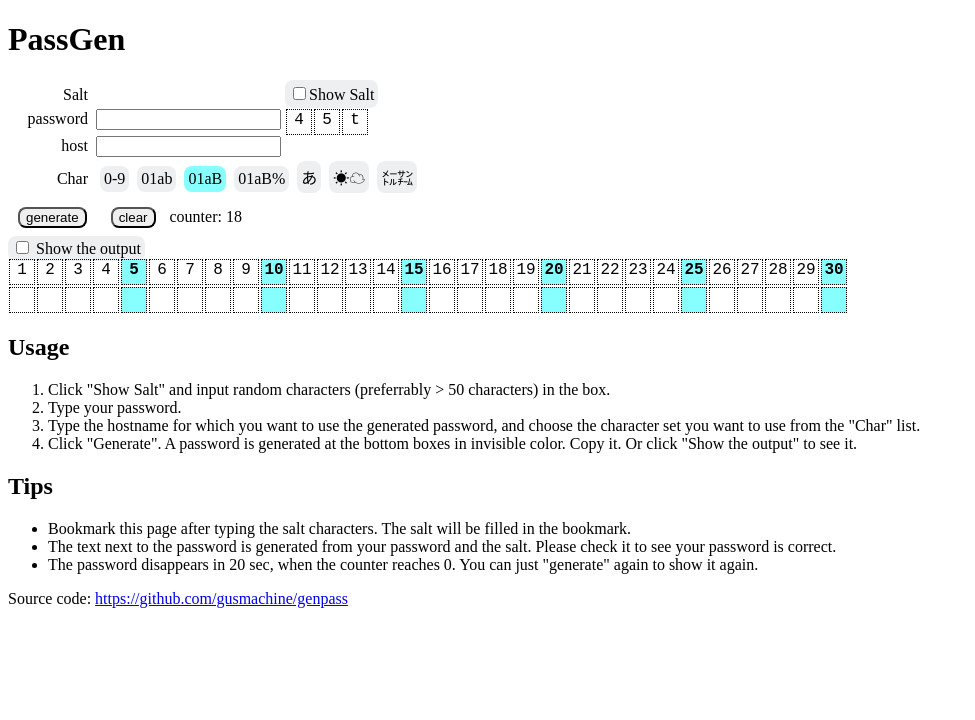
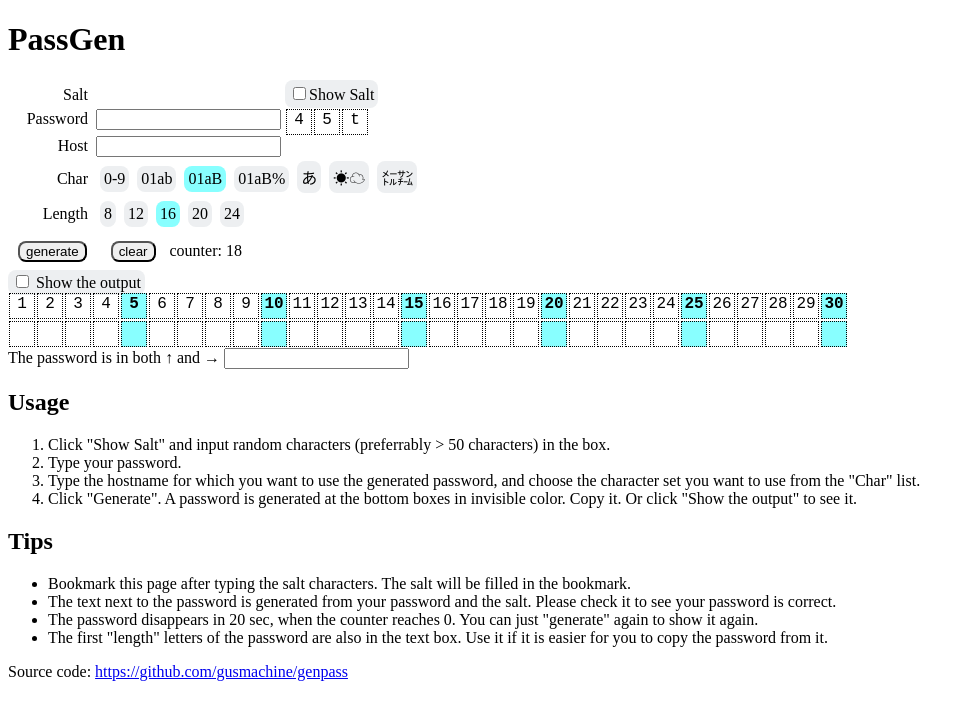
Before and after one commit to gusmachine/genpass, a website built with webpack: page src/template.html in a window 1280 px wide. Both pictures are taken after a click on the button "generate". Shown: the whole page, without its empty margins (0-975 px from the left). Built offline with nearby package versions, Linux system fonts and the light colour scheme.

Commit message:
add length field.

```diff
--- a/src/genpass.js
+++ b/src/genpass.js
@@ -74,23 +74,46 @@ function updatePass(base, code) {
 }
 
 /**
+ * Adds radiobutton + label control under |base| element.
+ * @param {Element} base the parent element of the controls.
+ * @param {string} name the name field of the radiobutton.
+ * @param {string} vbalue the value field of the radiobutton.
+ * @param {string} labelText the text used for the label.
+ * @return {Element} the radiobutton input element.
+ */
+function addRadioAndLabel(base, name, value, labelText) {
+  let radio = base.appendChild(document.createElement('input'));
+  radio.type = 'radio';
+  radio.name = name;
+  radio.value = value;
+  const id = 'r-' + name + '-' + value;
+  radio.id = id;
+  let el = base.appendChild(document.createElement('label'));
+  el.appendChild(document.createTextNode(labelText));
+  el.htmlFor = id;
+  return radio;
+}
+
+/**
  * Adds character set selection node in the form.
  * @param {string} title the title of th character set.
  * @param {string} table the character set table.
  * @return {Element} the added radio input element for the character set.
  */
 function addChrChoice(title, table) {
-  let base = document.getElementById('chrchoice');
-  let radio = base.appendChild(document.createElement('input'));
-  radio.type = 'radio';
-  radio.name = 'char';
-  radio.value = table;
-  const id = 'r-' + table;
-  radio.id = id;
-  let el = base.appendChild(document.createElement('label'));
-  el.appendChild(document.createTextNode(title));
-  el.htmlFor = id;
-  return radio;
+  return addRadioAndLabel(
+    document.getElementById('chrchoice'), 'char', table, title);
+}
+
+/**
+ * Adds length selection node in the form.
+ * @param {number} length the length choice.
+ * @return {Element} the added radio input element for the size.
+ */
+function addLengthChoice(length) {
+  const lenStr = length.toString();
+  return addRadioAndLabel(
+    document.getElementById('lenBase'), 'length', lenStr, lenStr);
 }
 
 const kPassSize = 30;
@@ -152,6 +175,11 @@ function init() {
   addChrChoice('あ', table4);
   addChrChoice('☀☁', stringFromRange(0x2600, 0x266f));
   addChrChoice('㍍㌠', stringFromRange(0x3300, 0x3357));
+  addLengthChoice(8);
+  addLengthChoice(12);
+  addLengthChoice(16).checked = true;
+  addLengthChoice(20);
+  addLengthChoice(24);
   setInterval(interval, 1000);
 }
 
@@ -175,6 +203,7 @@ function interval() {
     resetCounter -= 1;
     if (resetCounter == 0) {
       updatePass(document.getElementById('passparent'), '*'.repeat(kPassSize));
+      document.getElementById('passbox').value = '';
     }
     document.getElementById('counter').firstChild.data = resetCounter;
   }
@@ -186,11 +215,12 @@ function interval() {
  * @return {boolean} false to stop event propagation.
  */
 function calcMain() {
+  const form = document.forms[0];
   const salt = document.getElementById('salt').value;
   const password = document.getElementById('password').value;
   const hostname = document.getElementById('host').value;
   const passHash = hasher(salt, password);
-  const table = document.forms[0].char.value;
+  const table = form.char.value;
   // FF and 䨺 and ꙮ. Anything you don't type.
   // The character table is also added here. Otherwise passwords made of the
   // same salt/pass/host with different tables are too close to each other.
@@ -199,8 +229,10 @@ function calcMain() {
 
   updatePass(document.getElementById('passhash'),
       passCreator(passHash, '123456789abcdefghijkmnprstuvwxyz', kPassSize));
-  updatePass(document.getElementById('passparent'),
-      passCreator(code2, table, kPassSize));
+  const resultPass = passCreator(code2, table, kPassSize);
+  updatePass(document.getElementById('passparent'), resultPass);
+  document.getElementById('passbox').value =
+    resultPass.substr(0, parseInt(form.length.value));
 
   resetCounter = resetInitial;
   return false;
--- a/src/template.html
+++ b/src/template.html
@@ -8,10 +8,10 @@
   min-width: 80px;
   display: inline-block;
   text-align:right;
-  padding-right: 4px
+  padding-right: 4px;
 }
 
-#chrchoice label {
+.radioset label {
   display: inline-block;
   cursor: pointer;
   user-select: none;
@@ -20,8 +20,8 @@
   margin: 4px;
   background-color: #edeff1;
 }
-#chrchoice input[type=radio] {display: none}
-#chrchoice input[type=radio]:checked + label {background-color: #8ff}
+.radioset input[type=radio] {display: none}
+.radioset input[type=radio]:checked + label {background-color: #8ff}
 
 #fm input[type=button] {
   border-radius: 8px;
@@ -50,6 +50,9 @@ label.on {background-color: #8ff}
 }
 .el:nth-child(5n) {font-weight: bold; background-color: #8ff}
 .hidden .el {color:transparent}
+#passbox {
+  color: transparent;
+}
 </style>
 </head>
 <body>
@@ -63,17 +66,21 @@ label.on {background-color: #8ff}
     </label>
   </div>
   <div>
-    <label for="password">password</label>
+    <label for="password">Password</label>
     <input type="password" name="password" id="password" value="" />
     <span id="passhash"></span>
   </div>
   <div>
-    <label for="host">host</label>
+    <label for="host">Host</label>
     <input type="text" name="host" id="host" value="" />
   </div>
   <div>
     <span class="cap">Char</span>
-    <span id="chrchoice"></span>
+    <span id="chrchoice" class='radioset'></span>
+  </div>
+  <div>
+    <span class="cap">Length</span>
+    <span id="lenBase" class='radioset'></span>
   </div>
   <div>
     <input type="button" value="generate" id="submit"/>
@@ -89,6 +96,9 @@ label.on {background-color: #8ff}
 </div>
 <div id="gauge1"></div>
 <div id="passparent" class="hidden"></div>
+<div>
+  The password is in both ↑ and →
+  <input type="text" id="passbox" /></div>
 <h2>Usage</h2>
 <ol>
   <li>
@@ -121,6 +131,10 @@ label.on {background-color: #8ff}
     The password disappears in 20 sec, when the counter reaches 0.
     You can just "generate" again to show it again.
   </li>
+  <li>
+    The first "length" letters of the password are also in the text box.
+    Use it if it is easier for you to copy the password from it.
+  </li>
 </ul>
 <div>
   Source code: <a href="https://github.com/gusmachine/genpass">https://github.com/gusmachine/genpass</a>
```
Also changed, not shown: docs/genpass.html (+1 -1 lines).
